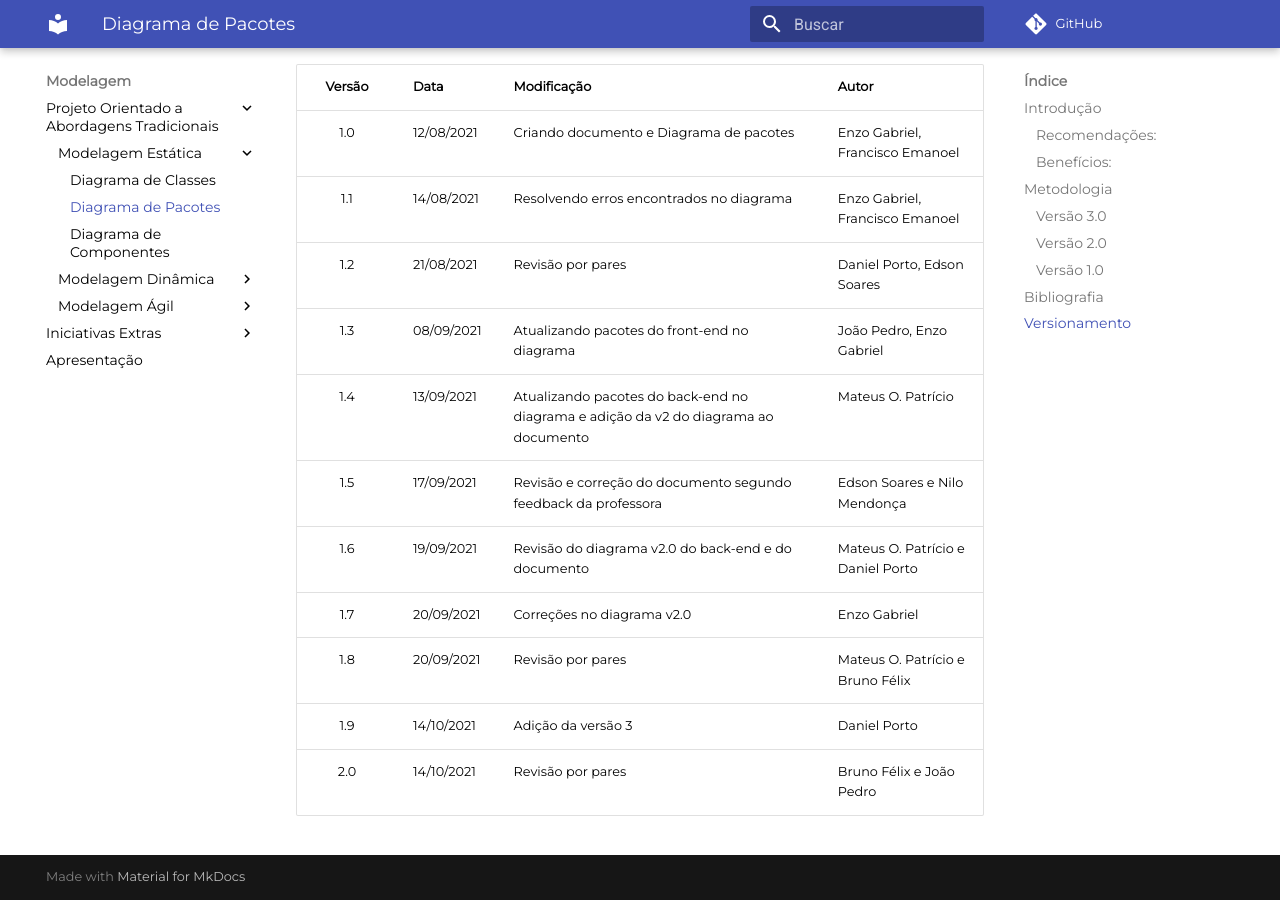
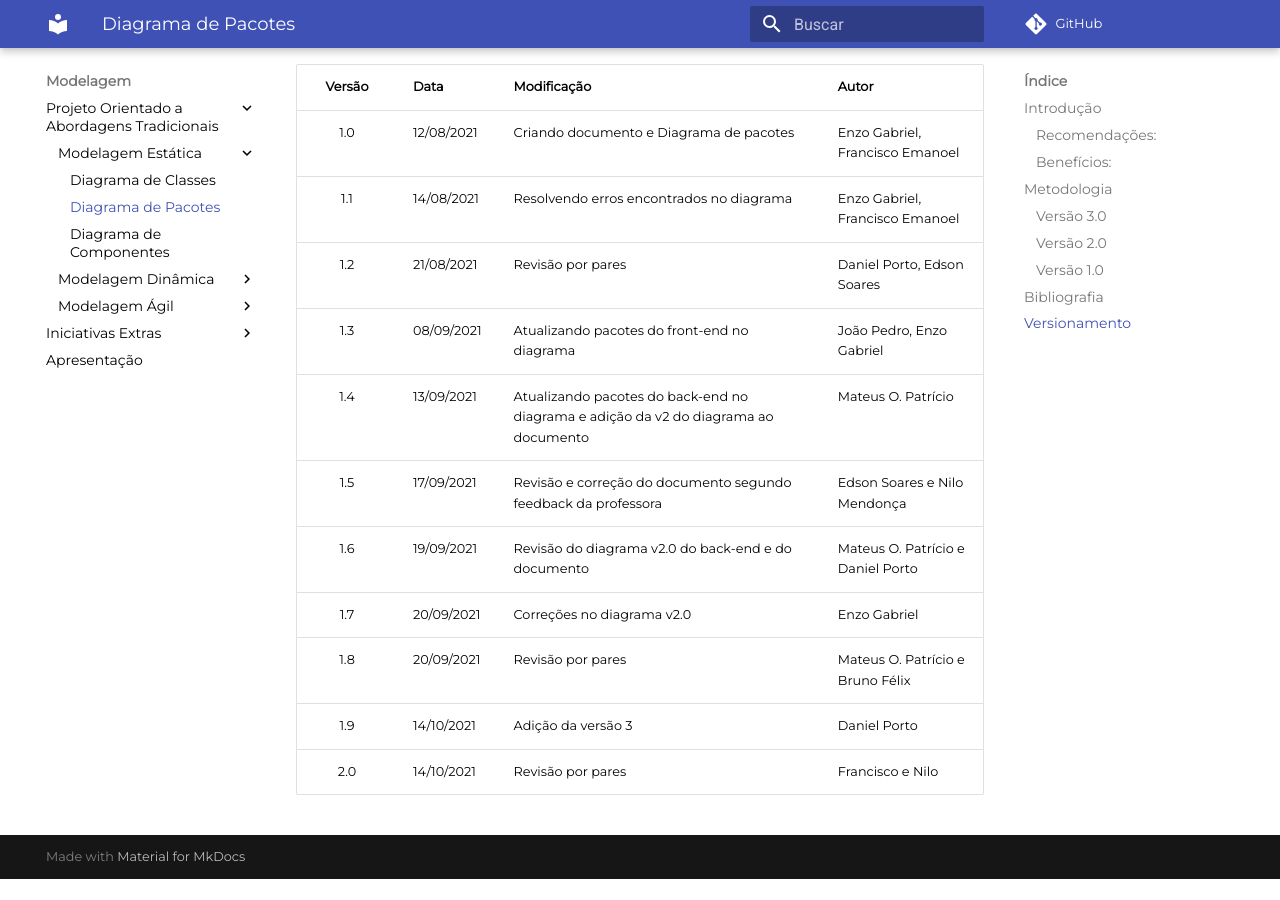
Before and after one commit to UnBArqDsw2021-1/2021.1_G6_Curumim, an MkDocs documentation site: the page built from docs/modelagem/modelagem-estatica/diagrama-de-pacotes.md, in a window 1280 px wide and 900 px high, scrolled down 3308 px. Built offline with MkDocs 1.6.1 and Material for MkDocs 9.7.7, drawn with Linux system fonts in a browser that asks for light colours; comment, search, counter and statistics services are not loaded; after the commit the page ends 4187 px from its top, so only the background shows below that.

Commit message:
doc(#210) Corrigindo revisores.

```diff
--- a/docs/modelagem/modelagem-estatica/diagrama-de-pacotes.md
+++ b/docs/modelagem/modelagem-estatica/diagrama-de-pacotes.md
@@ -51,4 +51,4 @@
 |1.7| 20/09/2021 | Correções no diagrama v2.0 | Enzo Gabriel |
 |1.8| 20/09/2021 | Revisão por pares | Mateus O. Patrício e Bruno Félix |
 |1.9| 14/10/2021 | Adição da versão 3 | Daniel Porto |
-|2.0| 14/10/2021 | Revisão por pares | Bruno Félix e João Pedro |
+|2.0| 14/10/2021 | Revisão por pares | Francisco e Nilo |
```
